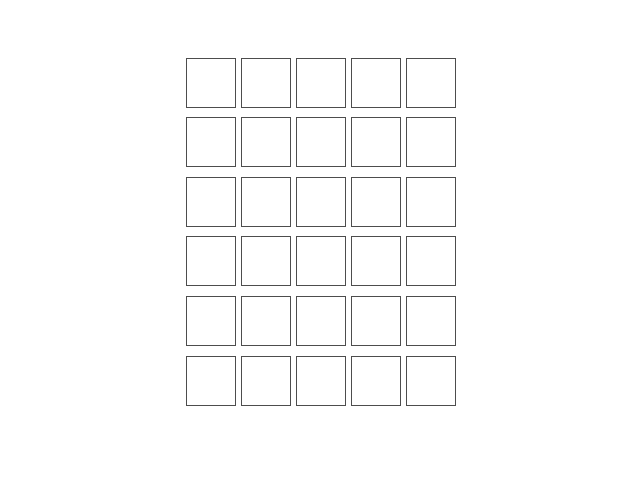
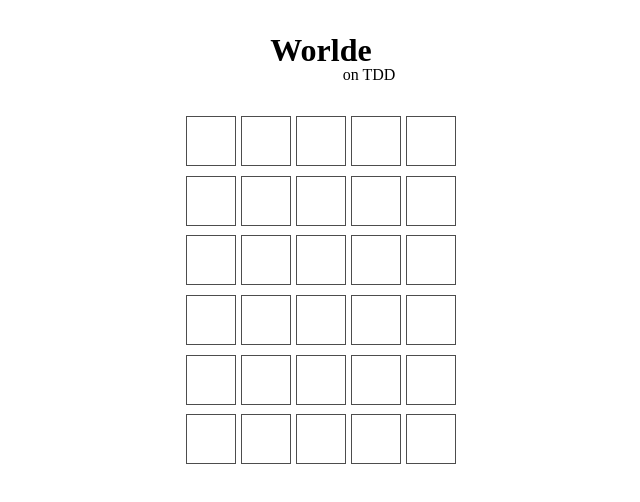
Before and after one commit to FRFlor/a-wordle-on-tdd, a Vue app: page / in a window 1280 px wide. Shown: the top 502 px of the page, without its empty margins (319-959 px from the left). Built offline with nearby package versions, Linux system fonts and the light colour scheme.

Commit message:
Add Wordle header

```diff
--- a/src/App.vue
+++ b/src/App.vue
@@ -45,6 +45,9 @@
 </script>
 
 <template>
+  <h1>Worlde</h1>
+  <p class="on-tdd">on TDD</p>
+
   <guess-view v-for="(pastGuess, index) in pastGuesses"
               :key="index"
               :guess="index === numberOfAttempts ? guessInProgress : pastGuess"
@@ -67,7 +70,23 @@
 body {
   display: flex;
   justify-content: center;
-  margin-top: 3rem;
+  margin-top: 0.65rem;
+}
+
+h1 {
+  text-align: center;
+}
+
+.on-tdd {
+  text-align: center;
+  margin-top: -1.5rem;
+  margin-left: 6rem;
+  margin-bottom: 2rem;
+}
+
+[data-role=winning-message], [data-role=losing-message] {
+  font-size: 1.5rem;
+  transform: rotateZ(25deg) translateY(5rem) translateX(-3rem);
 }
 
 ul {
```
